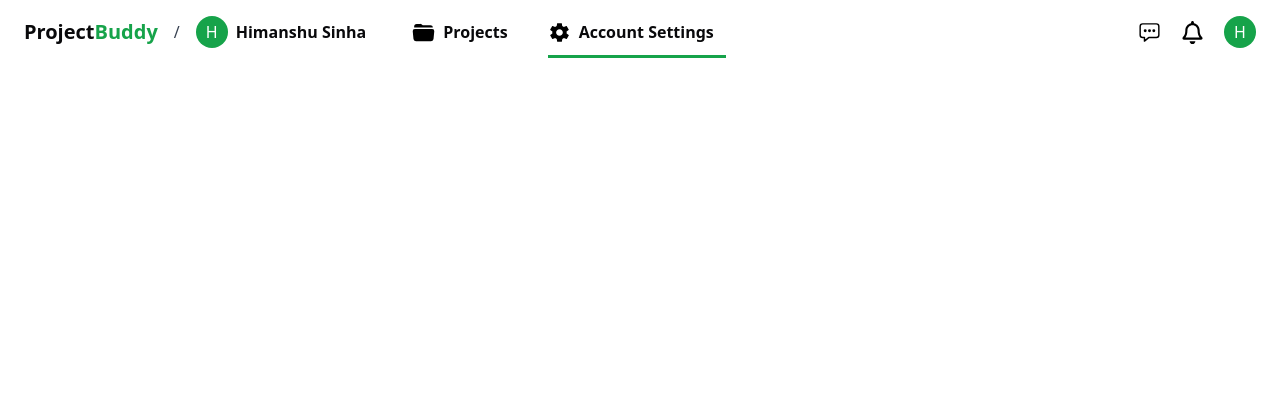
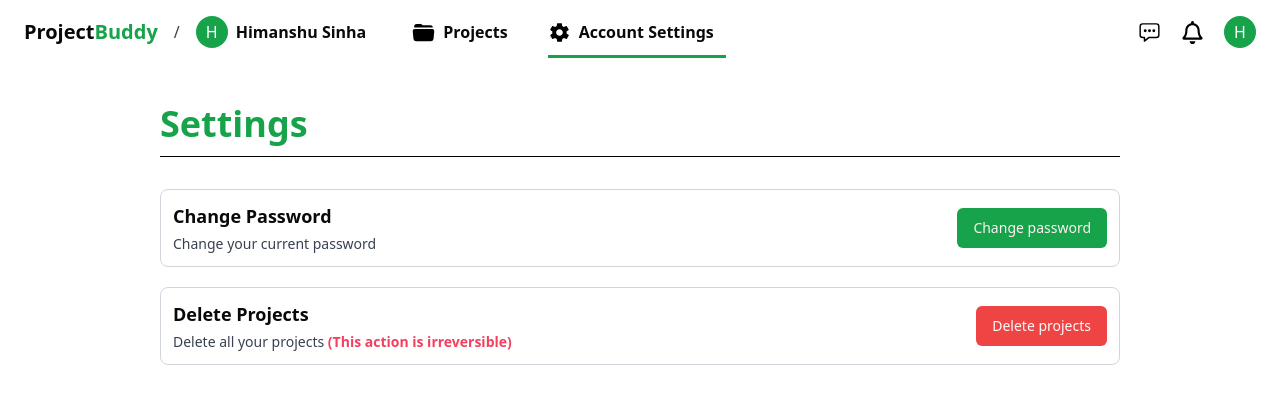
Before and after one commit to HimanshuS1nha/Project-Buddy, a React (Vite) app in the folder client/: page /dashboard/settings in a window 1280 px wide. Shown: the top 404 px of the page. Built offline with nearby package versions, Linux system fonts and the light colour scheme.

Commit message:
settings page UI complete

```diff
--- a/client/src/App.tsx
+++ b/client/src/App.tsx
@@ -18,8 +18,8 @@ const App = () => {
       <Route path="/signup" Component={SignupPage} />
 
       <Route path="/dashboard/projects" Component={ProjectsPage} />
+      <Route path="/dashboard/settings" Component={SettingsPage} />
       <Route path="/dashboard/chats" Component={ChatsPage} />
-      <Route path="/dashboard/settings" Component={SettingsPage} />
     </Routes>
   );
 };
--- a/client/src/components/Dashboard/Header.tsx
+++ b/client/src/components/Dashboard/Header.tsx
@@ -2,6 +2,15 @@ import { FaRegBell } from "react-icons/fa";
 import { IoMdSettings } from "react-icons/io";
 import { IoChatboxEllipsesOutline, IoFolderOpen } from "react-icons/io5";
 import { Link } from "react-router-dom";
+
+import {
+  DropdownMenu,
+  DropdownMenuContent,
+  DropdownMenuItem,
+  DropdownMenuLabel,
+  DropdownMenuSeparator,
+  DropdownMenuTrigger,
+} from "@/components/ui/dropdown-menu";
 
 const Header = ({ active }: { active?: "projects" | "settings" }) => {
   return (
@@ -56,9 +65,20 @@ const Header = ({ active }: { active?: "projects" | "settings" }) => {
           <IoChatboxEllipsesOutline color="black" size={23} />
         </Link>
         <FaRegBell size={23} color="black" />
-        <div className="bg-green-600 w-8 h-8 rounded-full flex justify-center items-center">
-          <p className="text-white">H</p>
-        </div>
+        <DropdownMenu>
+          <DropdownMenuTrigger>
+            <div className="bg-green-600 w-8 h-8 rounded-full flex justify-center items-center">
+              <p className="text-white">H</p>
+            </div>
+          </DropdownMenuTrigger>
+          <DropdownMenuContent>
+            <DropdownMenuLabel>My Account</DropdownMenuLabel>
+            <DropdownMenuSeparator />
+            <DropdownMenuItem className="cursor-pointer focus:bg-rose-500 focus:text-white">
+              Logout
+            </DropdownMenuItem>
+          </DropdownMenuContent>
+        </DropdownMenu>
       </div>
     </div>
   );
--- /dev/null
+++ b/client/src/pages/Dashboard/NotificationsPage.tsx
@@ -0,0 +1,11 @@
+import Header from "@/components/Dashboard/Header";
+
+const NotificationsPage = () => {
+  return (
+    <div className="w-full h-screen">
+      <Header active="settings" />
+    </div>
+  );
+};
+
+export default NotificationsPage;
--- a/client/src/pages/Dashboard/SettingsPage.tsx
+++ b/client/src/pages/Dashboard/SettingsPage.tsx
@@ -1,9 +1,43 @@
 import Header from "@/components/Dashboard/Header";
+import { Button } from "@/components/ui/button";
 
 const SettingsPage = () => {
   return (
     <div className="w-full h-screen">
       <Header active="settings" />
+
+      <div className="mt-10 px-40 flex flex-col gap-y-8 pb-10">
+        <div className="flex flex-col gap-y-3">
+          <p className="text-4xl font-semibold text-green-600">Settings</p>
+          <div className="w-full h-[0.5px] bg-black" />
+        </div>
+
+        <div className="flex flex-col gap-y-5">
+          <div className="flex justify-between items-center p-3 border border-gray-300 rounded-lg">
+            <div className="flex flex-col gap-y-1">
+              <p className="text-lg font-semibold">Change Password</p>
+              <p className="text-gray-700 text-sm">
+                Change your current password
+              </p>
+            </div>
+
+            <Button>Change password</Button>
+          </div>
+          <div className="flex justify-between items-center p-3 border border-gray-300 rounded-lg">
+            <div className="flex flex-col gap-y-1">
+              <p className="text-lg font-semibold">Delete Projects</p>
+              <p className="text-gray-700 text-sm">
+                Delete all your projects{" "}
+                <span className="text-rose-500 font-semibold">
+                  (This action is irreversible)
+                </span>
+              </p>
+            </div>
+
+            <Button variant={"destructive"}>Delete projects</Button>
+          </div>
+        </div>
+      </div>
     </div>
   );
 };
```
